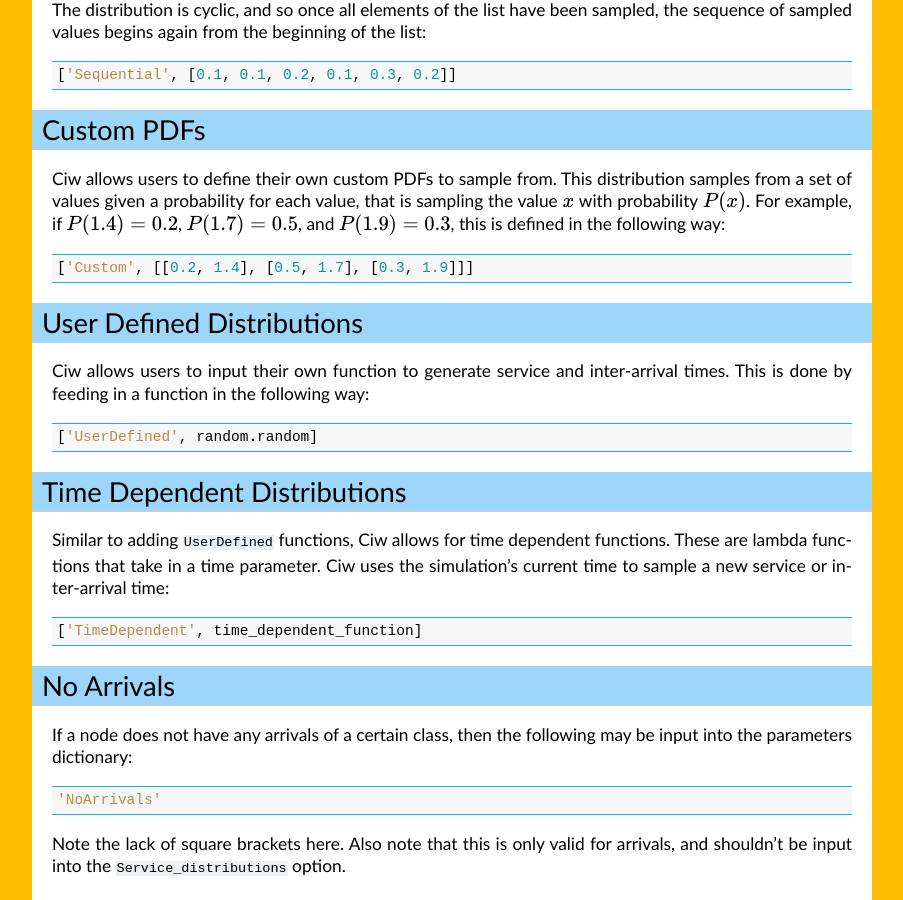
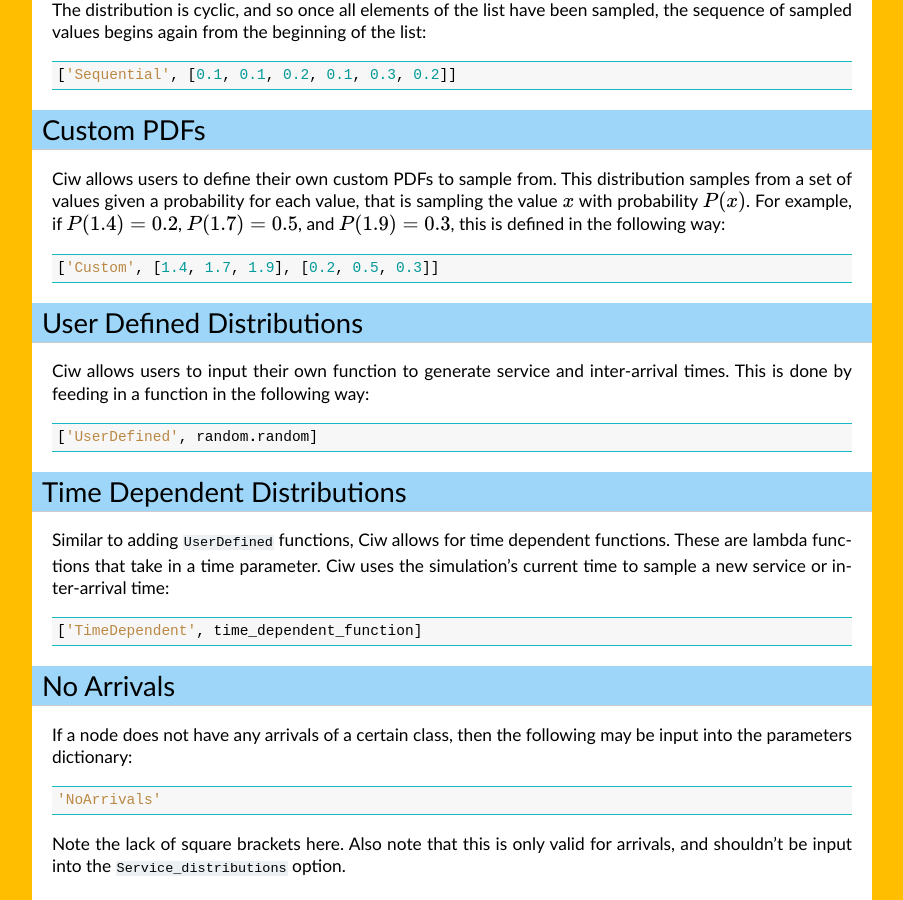
Before and after one commit to CiwPython/Ciw, a Sphinx documentation site: the page built from docs/Reference/distributions.rst, in a window 1280 px wide and 900 px high, scrolled down 2164 px. Shown: the whole window, without its empty margins (318-1221 px from the left). Built offline with Sphinx 7.4.7, drawn with Linux system fonts in a browser that asks for light colours.

```diff
--- a/docs/Guides/set_distributions.rst
+++ b/docs/Guides/set_distributions.rst
@@ -16,7 +16,7 @@ The following example, with two nodes and two customer classes, uses eight diffe
     >>> params = {'Arrival_distributions': {'Class 0': [['Deterministic', 0.4],
     ...                                                 ['Empirical', [0.1, 0.1, 0.1, 0.2]]],
     ...                                     'Class 1': [['Deterministic', 0.2],
-    ...                                                 ['Custom', [[0.5, 0.2], [0.5, 0.4]]]]},
+    ...                                                 ['Custom', [0.2, 0.4], [0.5, 0.5]]]},
     ...           'Service_distributions': {'Class 0': [['Exponential', 6.0],
     ...                                                 ['Lognormal', -1, 0.5]],
     ...                                     'Class 1': [['Uniform', 0.1, 0.7],
--- a/docs/Reference/distributions.rst
+++ b/docs/Reference/distributions.rst
@@ -169,9 +169,11 @@ The distribution is cyclic, and so once all elements of the list have been sampl
 Custom PDFs
 -----------
 
-Ciw allows users to define their own custom PDFs to sample from. This distribution samples from a set of values given a probability for each value, that is sampling the value :math:`x` with probability :math:`P(x)`. For example, if :math:`P(1.4) = 0.2`, :math:`P(1.7) = 0.5`, and :math:`P(1.9) = 0.3`, this is defined in the following way::
+Ciw allows users to define their own custom PDFs to sample from.
+This distribution samples from a set of values given a probability for each value, that is sampling the value :math:`x` with probability :math:`P(x)`.
+For example, if :math:`P(1.4) = 0.2`, :math:`P(1.7) = 0.5`, and :math:`P(1.9) = 0.3`, this is defined in the following way::
 
-    ['Custom', [[0.2, 1.4], [0.5, 1.7], [0.3, 1.9]]]
+    ['Custom', [1.4, 1.7, 1.9], [0.2, 0.5, 0.3]]
 
 
 
```
